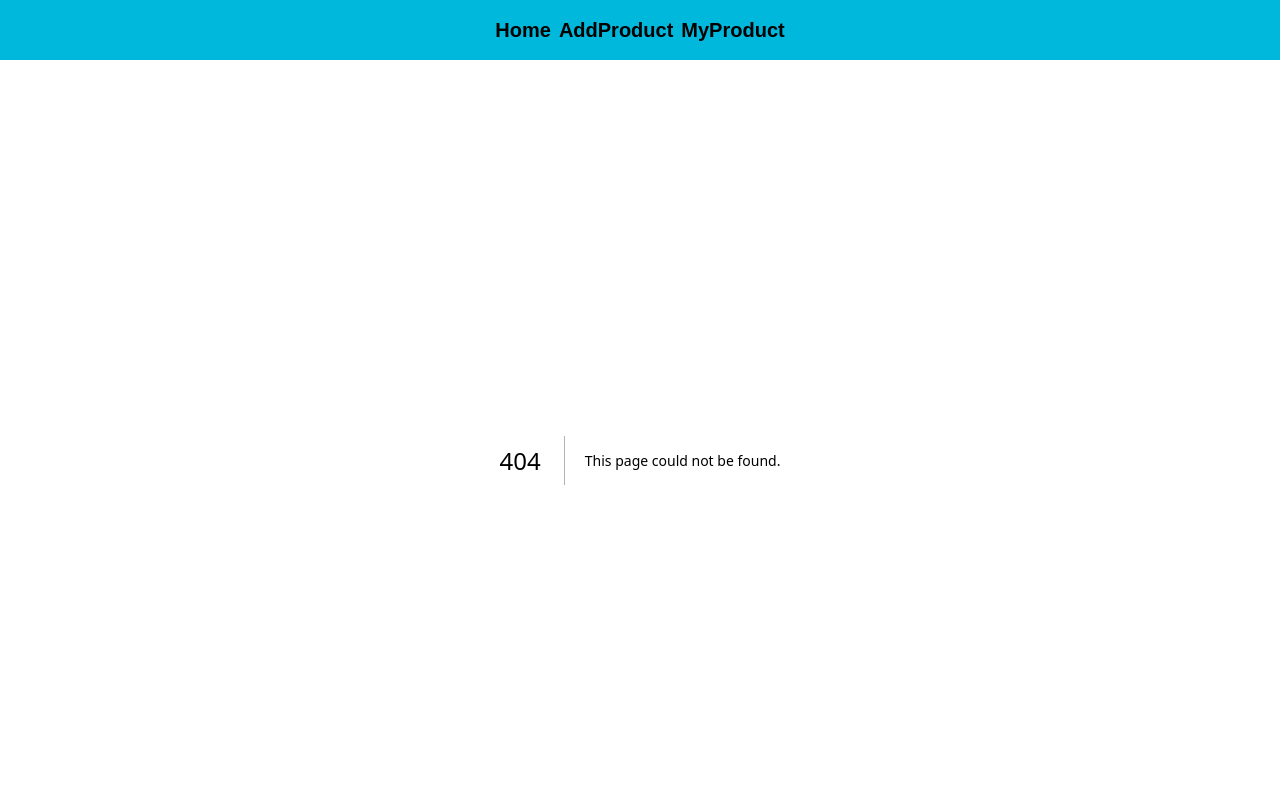
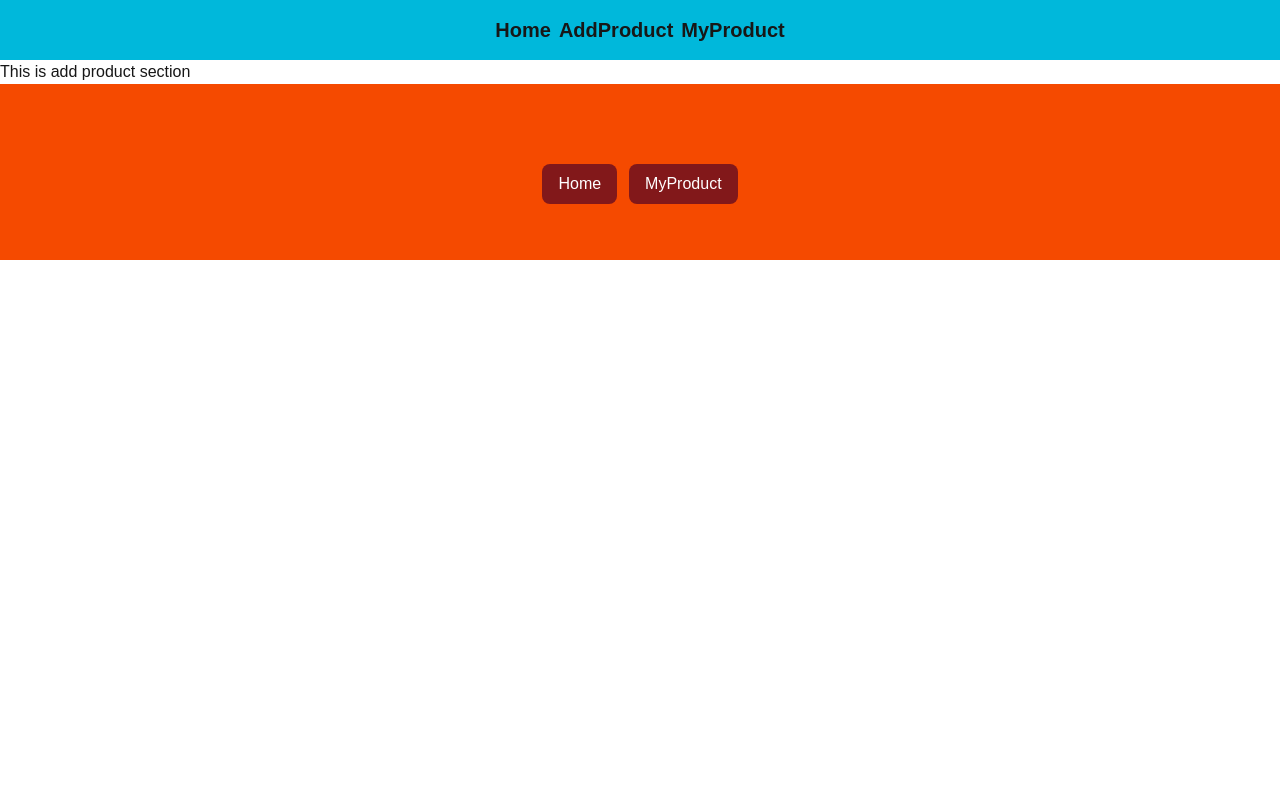
Before and after one commit to Nazrul144/next_crud, a Next.js app: page /addProducts in a window 1280 px wide. Before the commit this address had no page. Shown: the top 800 px of the page. Built offline with nearby package versions, Linux system fonts and the light colour scheme.

Commit message:
Rename file and folder name

```diff
--- a/src/app/addProduct/page.jsx
+++ b/src/app/addProducts/page.jsx
@@ -1,10 +1,10 @@
-import AddProduct from '@/components/AddProduct';
+import AddProducts from '@/components/AddProducts';
 import React from 'react';
 
 const AddProductPage = () => {
     return (
         <div>
-            <AddProduct/>
+            <AddProducts/>
         </div>
     );
 }
--- a/src/app/myProduct/page.jsx
+++ b/src/app/myProducts/page.jsx
@@ -1,10 +1,11 @@
-import MyProduct from '@/components/MyProduct';
+
+import MyProducts from '@/components/MyProducts';
 import React from 'react';
 
 const MyProductPage = () => {
     return (
         <div>
-            <MyProduct/>
+            <MyProducts/>
         </div>
     );
 }
--- a/src/components/AddProduct.jsx
+++ b/src/components/AddProducts.jsx
@@ -1,6 +1,6 @@
 import React from 'react';
 
-const AddProduct = () => {
+const AddProducts = () => {
     return (
         <div>
             <h1>This is add product section</h1>
@@ -8,4 +8,4 @@ const AddProduct = () => {
     );
 }
 
-export default AddProduct;
+export default AddProducts;
--- a/src/components/MyProduct.jsx
+++ b/src/components/MyProducts.jsx
@@ -1,6 +1,6 @@
 import React from 'react';
 
-const MyProduct = () => {
+const MyProducts = () => {
     return (
         <div>
             <h1>This is my product section</h1>
@@ -8,4 +8,4 @@ const MyProduct = () => {
     );
 }
 
-export default MyProduct;
+export default MyProducts;
```
